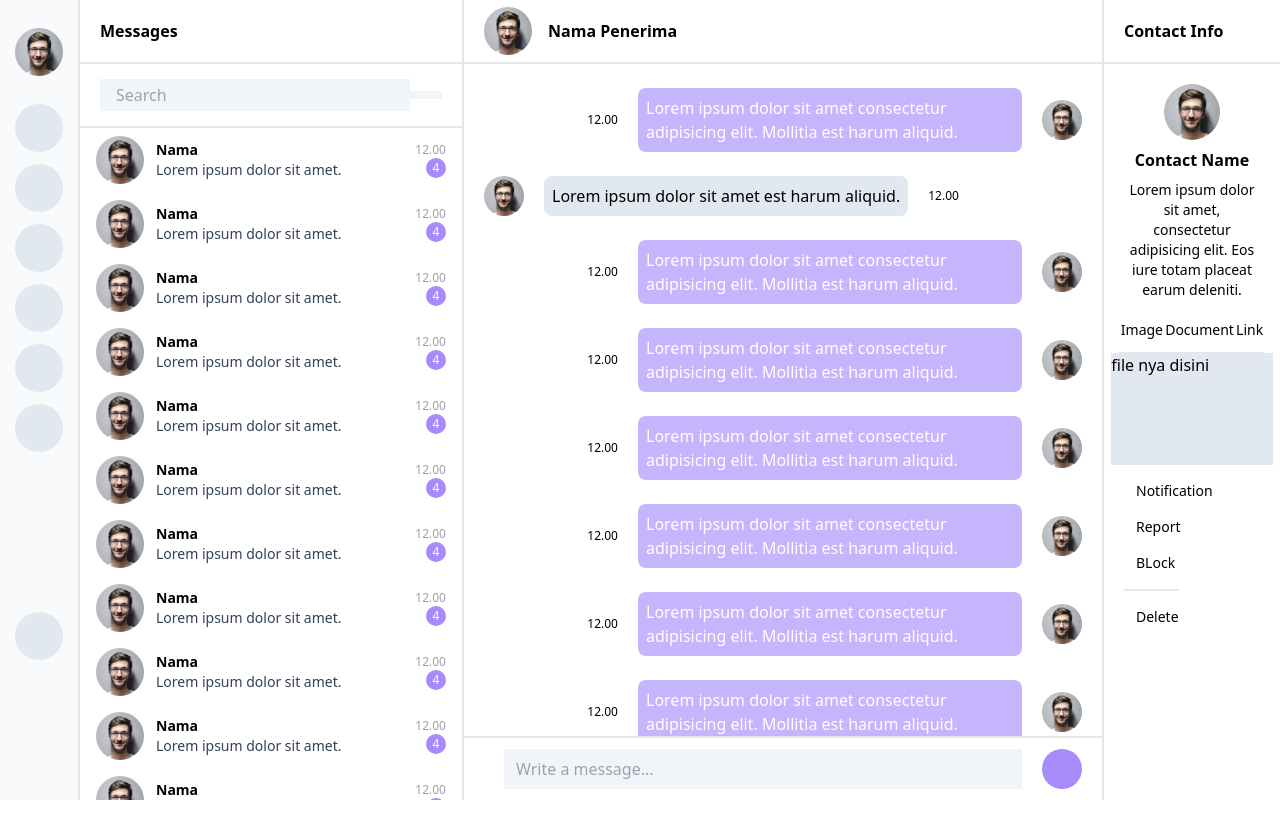
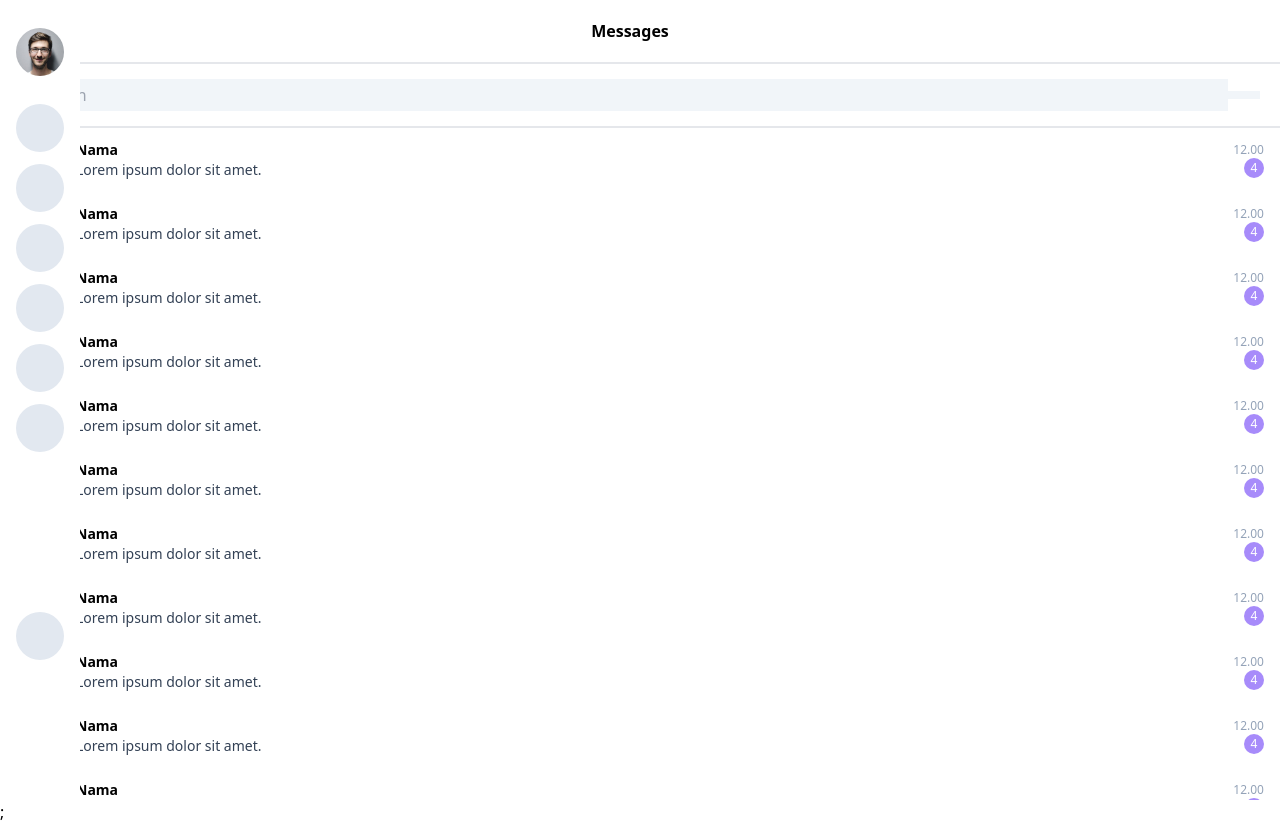
Before and after one commit to imaulanaazn/chatapp, a Next.js app: page / in a window 1280 px wide. Before the commit the page ends 800 px from the top, so only its background shows below. Built offline with nearby package versions, Linux system fonts and the light colour scheme.

Commit message:
make a function to open and close sidebar

```diff
--- a/components/molecules/ChatHeader/index.tsx
+++ b/components/molecules/ChatHeader/index.tsx
@@ -1,8 +1,15 @@
 import React from 'react';
+import { useDispatch, useSelector } from 'react-redux';
+import { setMenuStatus } from '../../../redux/slices/menuSlice';
 
 export default function ChatHeader() {
+  const dispatch = useDispatch();
+  const { isMenuActive } = useSelector((state:{menu:{isMenuActive:boolean}}) => state.menu);
   return (
     <div className="w-full h-16 px-5 flex justify-between items-center border-b-2">
+      <button type="button" onClick={() => { dispatch(setMenuStatus({ isMenuActive: !isMenuActive })); }}>
+        <i className="fa-solid fa-bars" />
+      </button>
       <h1 className="font-semibold">Messages</h1>
       <div className="buttons">
         <button type="button" className="add__btn mr-5">
--- a/components/organism/Chat/index.tsx
+++ b/components/organism/Chat/index.tsx
@@ -5,7 +5,7 @@ import ChatPreview from '../../molecules/ChatPreview';
 
 export default function Chat() {
   return (
-    <div className="chat flex flex-col">
+    <div className="chat w-full h-full absolute top-0 left-0 bg-white flex flex-col">
       <ChatHeader />
       <SearchBar />
       <div className="overflow-y-scroll" style={{ height: 'calc(100vh - 4rem * 2)' }}>
--- a/components/organism/ChatContent/index.tsx
+++ b/components/organism/ChatContent/index.tsx
@@ -6,9 +6,9 @@ import LeftChat from '../../molecules/LeftChat';
 
 export default function ChatContent() {
   return (
-    <div>
+    <div className="chat__content hidden w-full h-full bg-white absolute top-0 z-20 -right-full">
       <ChatContentHeader />
-      <div className="chat__content overflow-scroll" style={{ height: 'calc(100vh - 4rem * 2)' }}>
+      <div className="overflow-scroll" style={{ height: 'calc(100vh - 4rem * 2)' }}>
         <RightChat />
         <LeftChat />
         <RightChat />
--- a/components/organism/ContactInfo/index.tsx
+++ b/components/organism/ContactInfo/index.tsx
@@ -6,7 +6,7 @@ import ContactHandle from '../../molecules/ContactHandle';
 
 export default function ContactInfo() {
   return (
-    <div className="contact__info">
+    <div className="contact__info hidden w-full h-full absolute top-0 -right-full z-30 bg-white">
       <ContactInfoHeader />
       <ContactProfile />
       <ContactMedia />
--- a/components/organism/MainMenu/index.tsx
+++ b/components/organism/MainMenu/index.tsx
@@ -1,9 +1,15 @@
 import React from 'react';
+import { useSelector, useDispatch } from 'react-redux';
 import MenuBtn from '../../atoms/MenuBtn';
+import { setMenuStatus } from '../../../redux/slices/menuSlice';
 
 export default function MainMenu() {
+  const dispatch = useDispatch();
+  const { isMenuActive } = useSelector((state:{menu:{isMenuActive:boolean}}) => state.menu);
+
   return (
-    <div className="main__menu">
+    <>
+      <div className={`main__menu w-20 h-full absolute top-0 bg-white z-10 -left-${isMenuActive ? 0 : 20}`}>
         <div className="profile__thumb w-12 h-12 bg-slate-200 rounded-full mx-auto my-7 overflow-hidden">
           <img src="./images/profile.jpg" alt="" />
         </div>
@@ -19,5 +25,10 @@ export default function MainMenu() {
           <MenuBtn icon={<i className="fa-solid fa-arrow-right-from-bracket" />} />
         </div>
       </div>
+      <div
+        className={`backdrop w-full h-full bg-slate-100 absolute z-[5] opacity-0 ${isMenuActive ? '' : 'hidden'}`}
+        onClick={() => dispatch(setMenuStatus(!isMenuActive))}
+      />
+    </>
   );
 }
--- a/package.json
+++ b/package.json
@@ -18,6 +18,7 @@
     "next": "13.0.7",
     "react": "18.2.0",
     "react-dom": "18.2.0",
+    "react-redux": "^8.0.5",
     "typescript": "4.9.4"
   },
   "devDependencies": {
--- a/pages/_app.tsx
+++ b/pages/_app.tsx
@@ -1,7 +1,14 @@
 import '../styles/globals.css';
 import type { AppProps } from 'next/app';
 import React from 'react';
+import { Provider } from 'react-redux';
+import store from '../redux/store';
 
 export default function App({ Component, pageProps }: AppProps) {
-  return <Component {...pageProps} />;
+  return (
+    <Provider store={store}>
+      <Component {...pageProps} />
+      ;
+    </Provider>
+  );
 }
--- a/pages/index.tsx
+++ b/pages/index.tsx
@@ -15,22 +15,11 @@ export default function Home() {
         <link rel="icon" href="/favicon.ico" />
         <script src="https://kit.fontawesome.com/490a850dc0.js" crossOrigin="anonymous" />
       </Head>
-      <div className="container w-screen h-screen overflow-hidden flex">
-        <section className="main__menu bg-slate-50 w-20 h-screen border-r-2">
-          <MainMenu />
-        </section>
-
-        <section className="chat__preview w-96 h-screen border-r-2">
-          <Chat />
-        </section>
-
-        <section className="chat__content w-6/12 h-screen border-r-2 relative">
-          <ChatContent />
-        </section>
-
-        <section className="info flex-1">
-          <ContactInfo />
-        </section>
+      <div className="container w-screen h-screen overflow-hidden">
+        <MainMenu />
+        <Chat />
+        <ChatContent />
+        <ContactInfo />
       </div>
     </>
   );
--- /dev/null
+++ b/redux/slices/menuSlice.tsx
@@ -0,0 +1,18 @@
+import { createSlice } from '@reduxjs/toolkit';
+
+const initialState = {
+  isMenuActive: false,
+};
+
+const menuSlice = createSlice({
+  name: 'menu',
+  initialState,
+  reducers: {
+    setMenuStatus: (state:{isMenuActive:boolean}, { payload }) => {
+      state.isMenuActive = payload.isMenuActive;
+    },
+  },
+});
+
+export default menuSlice.reducer;
+export const { setMenuStatus } = menuSlice.actions;
--- a/redux/store.ts
+++ b/redux/store.ts
@@ -1,8 +1,9 @@
 import { configureStore } from '@reduxjs/toolkit';
+import menuSlice from './slices/menuSlice';
 
 const store = configureStore({
   reducer: {
-
+    menu: menuSlice,
   },
 });
 
```
Also changed, not shown: .eslintrc.json, 1 other file (tests, documents, lock files or other folders). Lines whose indentation alone changed are shown as unchanged.
